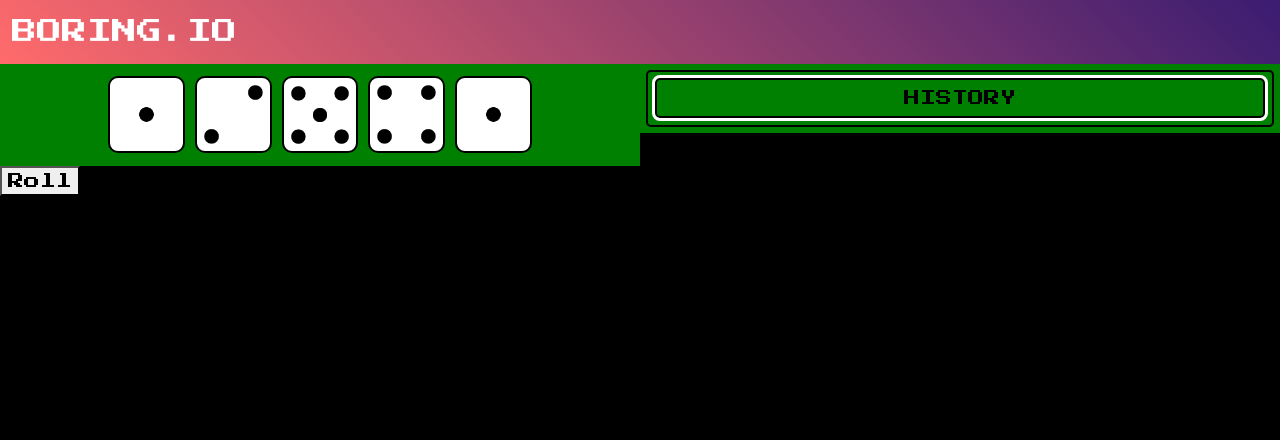
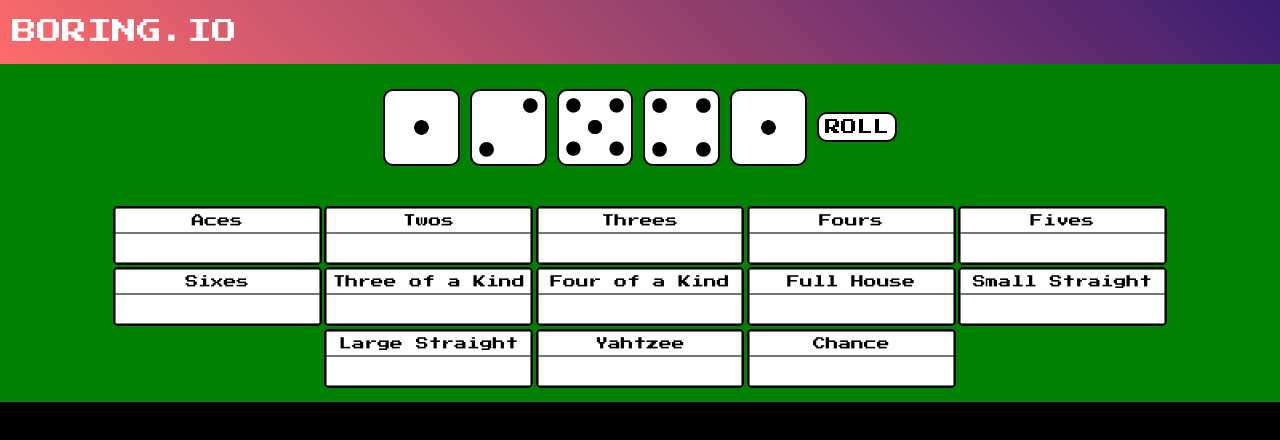
Before and after one commit to User45687/GameV2, a Vue app: page /Yahtzee in a window 1280 px wide. Shown: the top 440 px of the page. Built offline with nearby package versions, Linux system fonts and the light colour scheme.

Commit message:
yams 60%

```diff
--- a/src/assets/yahtzee.css
+++ b/src/assets/yahtzee.css
@@ -1,6 +1,6 @@
 .y_game_container {
  display: grid;
- grid-template-columns: 1fr 1fr;
+ grid-template-columns: 1fr;
 
 }
 .y_dice_container {
@@ -26,31 +26,59 @@
  background-position: center;
  background-repeat: no-repeat;
  background-size: contain;
+ cursor: pointer;
 }
 
-.y_history_container {
- grid-column: 2;
+.y_isDisableDice {
+ transform: scale(0.8);
 }
 
-.y_history_content {
+.y_btn_roll {
+ background-color: white;
+ border: solid 0.2vw black ;
+ border-radius: 10px;
+}
+
+.y_btn_roll:hover {
+ background-color: black;
+ color: white;
+}
+
+.y_btn_roll_disabled {
+ opacity: 0.7;
+ pointer-events: none;
+}
+
+.y_table_container {
+ grid-column: 1;
+ grid-row: 2;
  background-color: green;
  padding: 1%;
 }
 
-.y_history {
+.y_table_content {
+ display: flex;
+ flex-direction: row;
+ flex-wrap: wrap;
+ align-items: center;
+ justify-content: center;
+}
+
+.y_table {
  border: solid 0.2vw black;
  border-radius: 5px;
  display: flex;
- padding: 1%;
- justify-content: center;
+ flex-direction: column;
+ margin: 0.1%;
 }
 
-.y_history_title {
- border: solid 0.2vw black;
- border-radius: 5px;
- padding: 1%;
- color: black;
- outline: solid white;
- width: 100%;
+.y_table_cat {
+ font-size: 1vw;
+ text-align: center;
+ width: 16vw;
+}
+
+.y_table_input {
+ width: 16vw;
  text-align: center;
 }
--- a/src/components/yahtzee.vue
+++ b/src/components/yahtzee.vue
@@ -8,21 +8,27 @@
 
   <div class="y_dice_container">
    <div class="y_dice_content">
-    <input class="y_dice" readonly :style="{ backgroundImage: 'url( ' + dice_icons[dice1] + ')' }">
-    <input class="y_dice" readonly :style="{ backgroundImage: 'url( ' + dice_icons[dice2] + ')' }">
-    <input class="y_dice" readonly :style="{ backgroundImage: 'url( ' + dice_icons[dice3] + ')' }">
-    <input class="y_dice" readonly :style="{ backgroundImage: 'url( ' + dice_icons[dice4] + ')' }">
-    <input class="y_dice" readonly :style="{ backgroundImage: 'url( ' + dice_icons[dice5] + ')' }">
+    <input class="y_dice" readonly :style="{ backgroundImage: 'url( ' + dice_icons[dice1] + ')' }"
+     @click="letDisableDice1" :class="{ y_isDisableDice: DisableDice1 }">
+    <input class="y_dice" readonly :style="{ backgroundImage: 'url( ' + dice_icons[dice2] + ')' }"
+     @click="letDisableDice2" :class="{ y_isDisableDice: DisableDice2 }">
+    <input class="y_dice" readonly :style="{ backgroundImage: 'url( ' + dice_icons[dice3] + ')' }"
+     @click="letDisableDice3" :class="{ y_isDisableDice: DisableDice3 }">
+    <input class="y_dice" readonly :style="{ backgroundImage: 'url( ' + dice_icons[dice4] + ')' }"
+     @click="letDisableDice4" :class="{ y_isDisableDice: DisableDice4 }">
+    <input class="y_dice" readonly :style="{ backgroundImage: 'url( ' + dice_icons[dice5] + ')' }"
+     @click="letDisableDice5" :class="{ y_isDisableDice: DisableDice5 }">
+    <button class="y_btn_roll" @click="Roll()" :class="{ y_btn_roll_disabled: isRollDisabled }">ROLL</button>
    </div>
-   <button @click="Roll()">Roll</button>
   </div>
 
-  <div class="y_history_container">
-   <div class="y_history_content">
-    <div class="y_history">
-     <div class="y_history_title">HISTORY</div>
+  <div class="y_table_container">
+   <div class="y_table_content">
+    <div class="y_table" v-for="cat in cat_name">
+     <input class="y_table_cat" readonly :value="cat">
+     <input class="y_table_input">
+    </div>
 
-     </div>
    </div>
   </div>
 
@@ -42,6 +48,22 @@ const dice_icons = ref([
  '../src/dice_png/dice_6.png',
 ])
 
+const cat_name = ref([
+ "Aces",
+ "Twos",
+ "Threes",
+ "Fours",
+ "Fives",
+ "Sixes",
+ "Three of a Kind",
+ "Four of a Kind",
+ "Full House",
+ "Small Straight",
+ "Large Straight",
+ "Yahtzee",
+ "Chance"
+]);
+
 function setRandomNumber() {
  const randomNumber = Math.floor(Math.random() * 6) + 1;
  return randomNumber
@@ -53,12 +75,47 @@ const dice3 = ref(setRandomNumber())
 const dice4 = ref(setRandomNumber())
 const dice5 = ref(setRandomNumber())
 
+const DisableDice1 = ref(false)
+const DisableDice2 = ref(false)
+const DisableDice3 = ref(false)
+const DisableDice4 = ref(false)
+const DisableDice5 = ref(false)
+
+const countRoll = ref(0)
+const isRollDisabled = ref(false)
+
+function letDisableDice1() {
+ DisableDice1.value = !DisableDice1.value
+}
+function letDisableDice2() {
+ DisableDice2.value = !DisableDice2.value
+}
+function letDisableDice3() {
+ DisableDice3.value = !DisableDice3.value
+}
+function letDisableDice4() {
+ DisableDice4.value = !DisableDice4.value
+}
+function letDisableDice5() {
+ DisableDice5.value = !DisableDice5.value
+}
+
 function preRoll() {
+ if (!DisableDice1.value) {
   dice1.value = setRandomNumber()
+ }
+ if (!DisableDice2.value) {
   dice2.value = setRandomNumber()
+ }
+ if (!DisableDice3.value) {
   dice3.value = setRandomNumber()
+ }
+ if (!DisableDice4.value) {
   dice4.value = setRandomNumber()
+ }
+ if (!DisableDice5.value) {
   dice5.value = setRandomNumber()
+ }
 }
 
 function Roll() {
@@ -67,5 +124,10 @@ function Roll() {
  setTimeout(() => {
   clearInterval(intervalId)
  }, 2000)
+ countRoll.value++
+ if (countRoll.value === 3) {
+  isRollDisabled.value = true
  }
+}
+
 </script>
```
Lines whose indentation alone changed are shown as unchanged.
